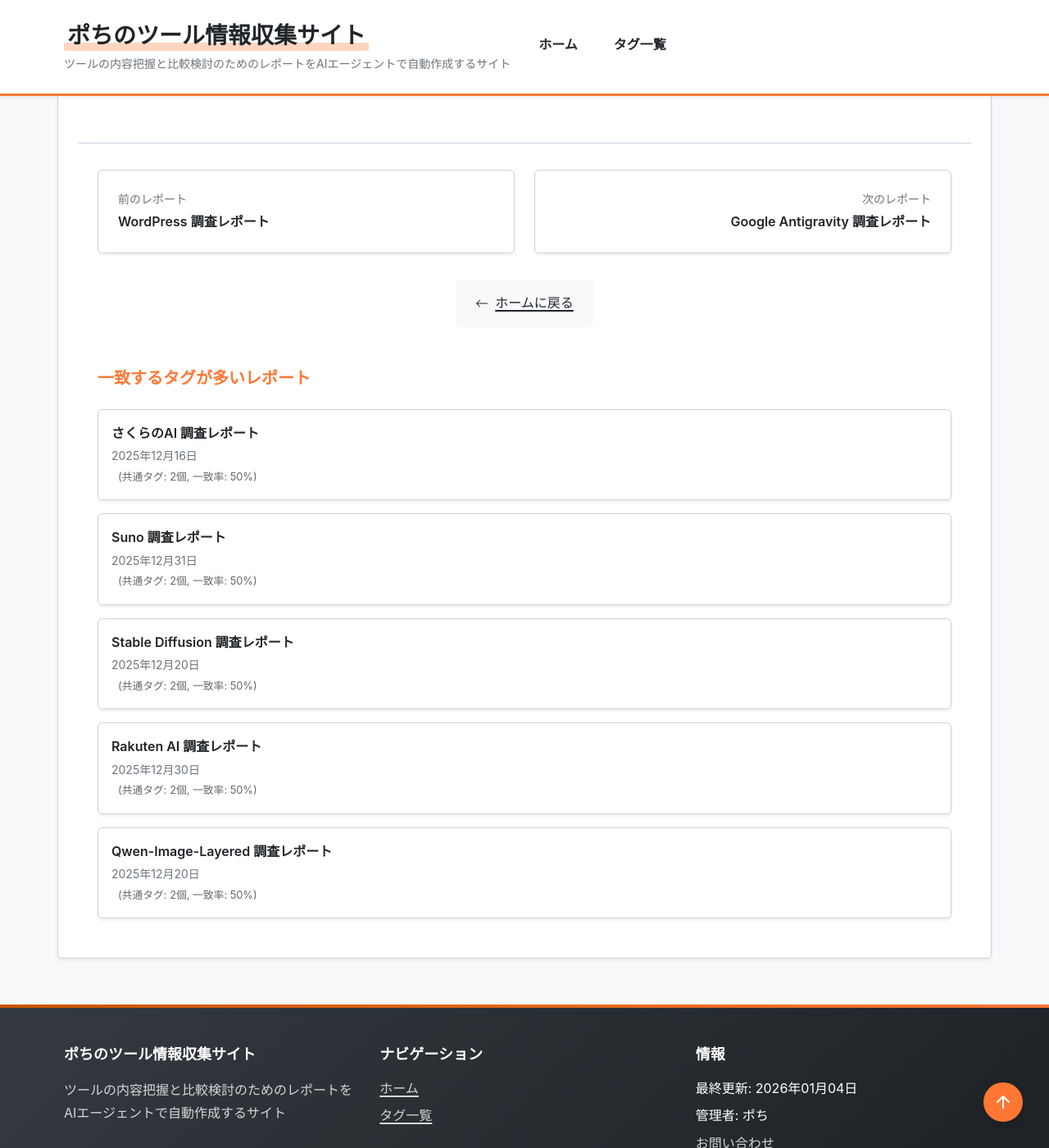
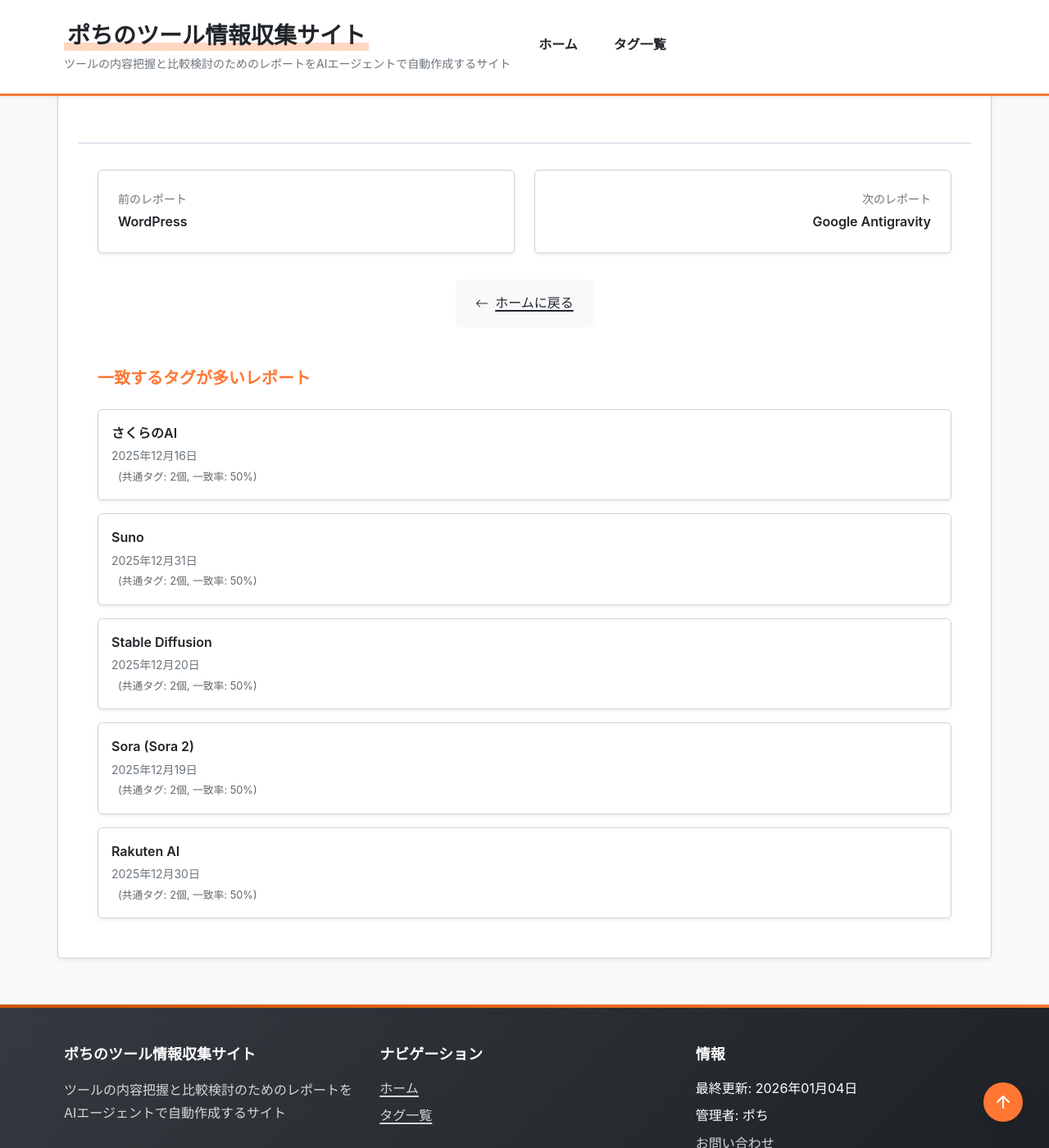
Before and after one commit to aegisfleet/tool-survey-report, a Jekyll site: the page built from _reports/perplexity.md, in a window 1280 px wide and 1400 px high, scrolled down 5915 px. Shown: the whole window at 82% size. Built offline with Jekyll 4.4.1, drawn with Linux system fonts in a browser that asks for light colours; some of the changed text lies outside the part shown.

Commit message:
feat: Prioritize `tool_name` over `title` for report display in tag cards, breadcrumbs, navigation, and related report calculations.

```diff
--- a/_layouts/report.html
+++ b/_layouts/report.html
@@ -8,7 +8,7 @@
       <nav aria-label="パンくずリスト">
         <ol class="breadcrumb">
           <li><a href="{{ '/' | relative_url }}">ホーム</a></li>
-          <li aria-current="page">{{ page.title }}</li>
+          <li aria-current="page">{{ page.tool_name | default: page.title }}</li>
         </ol>
       </nav>
     </div>
@@ -120,7 +120,7 @@
         <div class="nav-previous">
           <a href="{{ next_report.url | relative_url }}" rel="prev">
             <span class="nav-label">前のレポート</span>
-            <span class="nav-title">{{ next_report.title }}</span>
+            <span class="nav-title">{{ next_report.tool_name | default: next_report.title }}</span>
           </a>
         </div>
         {% endif %}
@@ -128,7 +128,7 @@
         {% if prev_index < reports.size %} {% assign prev_report=reports[prev_index] %} <div class="nav-next">
           <a href="{{ prev_report.url | relative_url }}" rel="next">
             <span class="nav-label">次のレポート</span>
-            <span class="nav-title">{{ prev_report.title }}</span>
+            <span class="nav-title">{{ prev_report.tool_name | default: prev_report.title }}</span>
           </a>
       </div>
       {% endif %}
--- a/tags/index.html
+++ b/tags/index.html
@@ -39,7 +39,7 @@
         {% for report in recent_reports %}
         <div class="tag-report-item">
           <a href="{{ report.url | relative_url }}" class="report-link">
-                  {{ report.title }}
+            {{ report.tool_name | default: report.title }}
           </a>
           <time class="report-date">{{ report.last_updated | date: "%Y/%m/%d" }}</time>
         </div>
@@ -62,7 +62,7 @@
 </div>
 
 <script>
-document.addEventListener('DOMContentLoaded', function() {
+  document.addEventListener('DOMContentLoaded', function () {
     // Handle URL parameters for tag filtering
     const urlParams = new URLSearchParams(window.location.search);
     const tagParam = urlParams.get('tag');
```
Also changed, not shown: other parts of _layouts/report.html (+2 -1 lines). Lines whose indentation alone changed are shown as unchanged.
